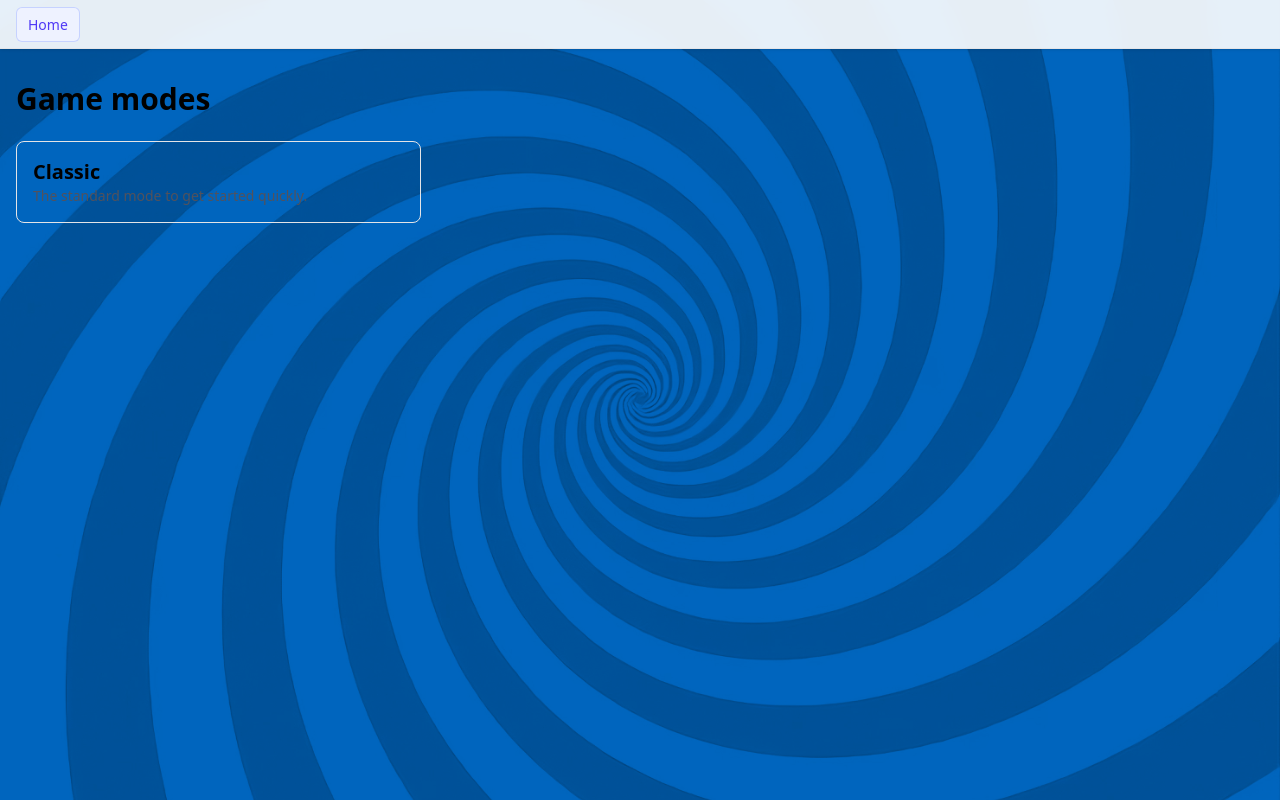
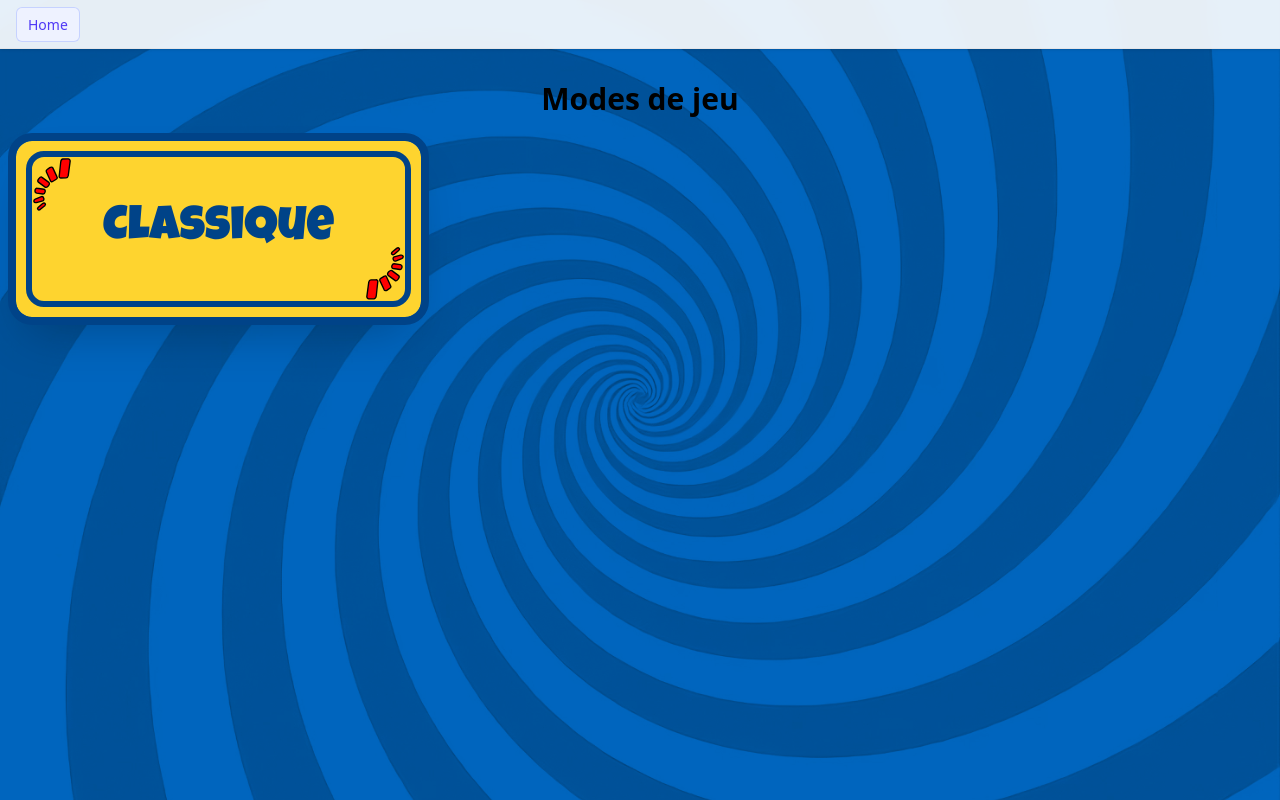
Before and after one commit to ThomasTew1579/Times-up, a React (Vite) app in the folder client/: page / in a window 1280 px wide. Built offline with nearby package versions, Linux system fonts and the light colour scheme.

Commit message:
init: cardHome

```diff
--- /dev/null
+++ b/client/src/components/CardHome.tsx
@@ -0,0 +1,28 @@
+import { Link } from "react-router-dom";
+import type { ReactNode } from 'react'
+
+type CardHomeProps = {
+  children: ReactNode
+  href?: string
+}
+
+function CardHome({children, href}: CardHomeProps): any {
+    return (
+        <Link
+            to={href}
+            end={href === '/'}
+            className="block p-4 rounded-2xl shadow-2xl outline-8 outline-primary-900 bg-secondary-500 relative group">
+                <div className="flex  flex-col justify-center items-center py-12 p-4 outline-6 outline-primary-900 group-hover:rotate-1 group-hover:scale-[90%] duration-200 rounded-xl overflow-clip relative">
+                        {children}
+                        <svg className="absolute w-10 bottom-0 right-0" xmlns="http://www.w3.org/2000/svg" stroke-linejoin="round" stroke-linecap="round" viewBox="0.162516 0.0453955 4.378 5.99">
+                            <path d="M 3.142 0.705 L 3.623 0.305 C 3.848 0.144 4.02 0.343 3.881 0.502 L 3.376 0.946 C 3.144 1.11 2.97 0.869 3.142 0.705 M 3.364 1.235 L 4.056 1.05 C 4.411 0.99 4.411 1.335 4.184 1.433 L 3.511 1.695 C 3.271 1.764 3.115 1.316 3.364 1.235 M 3.342 1.985 L 4.031 2.084 C 4.35 2.16 4.205 2.664 3.974 2.614 L 3.241 2.508 C 2.969 2.445 3.107 1.967 3.342 1.985 M 3.107 2.741 L 3.845 3.287 C 4.061 3.464 3.61 3.939 3.481 3.837 L 2.694 3.257 C 2.46 3.027 2.963 2.624 3.107 2.741 M 2.496 3.387 L 2.976 4.43 C 3.014 4.516 2.949 4.627 2.883 4.674 L 2.593 4.872 C 2.472 4.943 2.325 4.956 2.261 4.842 L 1.817 3.89 C 1.746 3.771 1.813 3.643 1.887 3.597 L 2.285 3.351 C 2.373 3.29 2.468 3.333 2.496 3.387 M 1.379 3.743 C 1.468 3.739 1.58 3.822 1.564 3.928 L 1.396 5.488 C 1.377 5.633 1.268 5.811 1.165 5.82 L 0.583 5.835 C 0.447 5.84 0.355 5.662 0.363 5.586 L 0.574 3.994 C 0.596 3.884 0.704 3.756 0.809 3.754 L 1.379 3.743" stroke="#000000" stroke-width="0.15" fill="#FF0000"/>
+                        </svg>
+                        <svg className="absolute w-10 top-0 left-0 rotate-180" xmlns="http://www.w3.org/2000/svg" stroke-linejoin="round" stroke-linecap="round" viewBox="0.162516 0.0453955 4.378 5.99">
+                            <path d="M 3.142 0.705 L 3.623 0.305 C 3.848 0.144 4.02 0.343 3.881 0.502 L 3.376 0.946 C 3.144 1.11 2.97 0.869 3.142 0.705 M 3.364 1.235 L 4.056 1.05 C 4.411 0.99 4.411 1.335 4.184 1.433 L 3.511 1.695 C 3.271 1.764 3.115 1.316 3.364 1.235 M 3.342 1.985 L 4.031 2.084 C 4.35 2.16 4.205 2.664 3.974 2.614 L 3.241 2.508 C 2.969 2.445 3.107 1.967 3.342 1.985 M 3.107 2.741 L 3.845 3.287 C 4.061 3.464 3.61 3.939 3.481 3.837 L 2.694 3.257 C 2.46 3.027 2.963 2.624 3.107 2.741 M 2.496 3.387 L 2.976 4.43 C 3.014 4.516 2.949 4.627 2.883 4.674 L 2.593 4.872 C 2.472 4.943 2.325 4.956 2.261 4.842 L 1.817 3.89 C 1.746 3.771 1.813 3.643 1.887 3.597 L 2.285 3.351 C 2.373 3.29 2.468 3.333 2.496 3.387 M 1.379 3.743 C 1.468 3.739 1.58 3.822 1.564 3.928 L 1.396 5.488 C 1.377 5.633 1.268 5.811 1.165 5.82 L 0.583 5.835 C 0.447 5.84 0.355 5.662 0.363 5.586 L 0.574 3.994 C 0.596 3.884 0.704 3.756 0.809 3.754 L 1.379 3.743" stroke="#000000" stroke-width="0.15" fill="#FF0000"/>
+                        </svg>
+                </div>
+        </Link>
+    )
+}
+
+export default CardHome
--- a/client/src/pages/Home.tsx
+++ b/client/src/pages/Home.tsx
@@ -1,14 +1,13 @@
-import { Link } from 'react-router-dom'
+import CardHome from '../components/CardHome'
 
 function Home() {
   return (
-    <main className="mx-auto max-w-6xl px-4 py-8">
-      <h1 className="text-3xl font-bold mb-6">Game modes</h1>
+    <main className="mx-auto container px-4 py-8">
+      <h1 className="text-3xl text-center font-bold mb-6">Modes de jeu</h1>
       <div className="grid grid-cols-1 sm:grid-cols-2 lg:grid-cols-3 gap-4">
-        <Link to="/game/classic/setup" className="block rounded-lg border border-zinc-200 dark:border-zinc-800 p-4 hover:shadow-sm hover:bg-zinc-50 dark:hover:bg-zinc-800/50 transition">
-          <h2 className="text-xl font-semibold">Classic</h2>
-          <p className="text-sm text-zinc-600 dark:text-zinc-400">The standard mode to get started quickly.</p>
-        </Link>
+        <CardHome href="/game/classic/setup" >
+          <h2 className="text-5xl text-primary-900 font-primary">Classique</h2>
+        </CardHome>
       </div>
     </main>
   )
```
